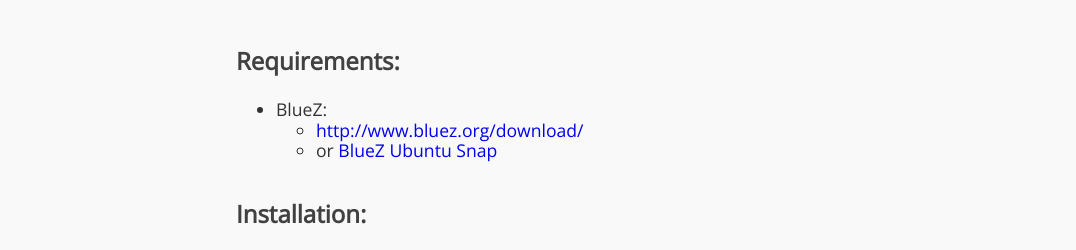
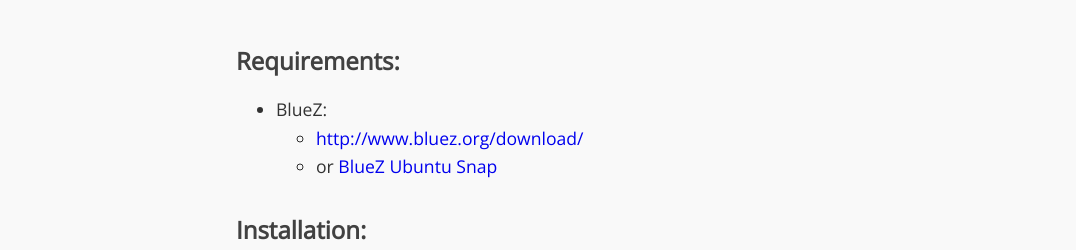
Before and after one commit to Darkle/BlueLoss, a website: page website/blueloss-linux-desktop-app.html in a window 1280 px wide. Shown: the part 154-404 px from the top of the page, 204-1280 px from the left. Drawn offline with nearby package versions, Linux system fonts and the light colour scheme.

Commit message:
List spacing tweaks

```diff
--- a/website/blueloss-linux-desktop-app.html
+++ b/website/blueloss-linux-desktop-app.html
@@ -78,7 +78,7 @@
         Requirements:
       </h2>
 
-      <ul>
+      <ul id="linuxRequirementsList">
         <li>BlueZ:</li>
         <ul>
           <li><a href="http://www.bluez.org/download/">http://www.bluez.org/download/</a></li>
--- a/website/css/index.css
+++ b/website/css/index.css
@@ -199,6 +199,14 @@ main p + a {
   margin-top: 4px;
 }
 
+#linuxRequirementsList ul li{
+  margin-top: 8px;
+}
+
+#androidInstallationList li{
+  margin-top: 8px;
+}
+
 .advancedInstallList ul li{
   list-style-type: decimal;
   font-size: 1em;
```
Also changed, not shown: website/blueloss-android-app.html (+1 -1 lines).
